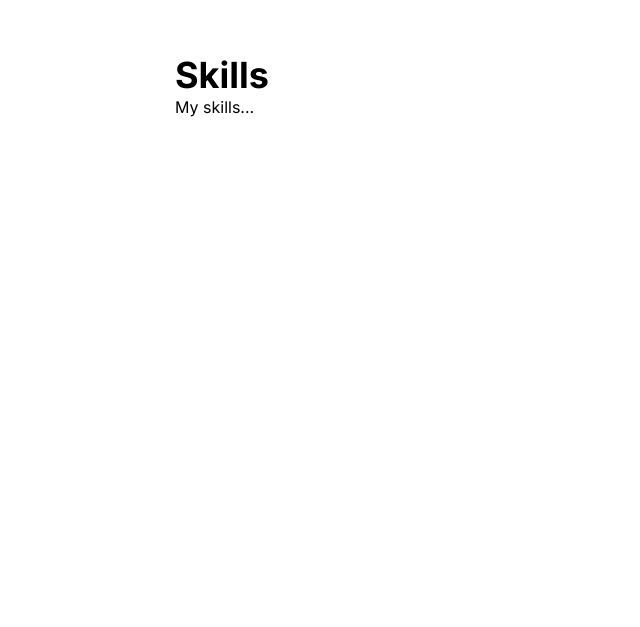
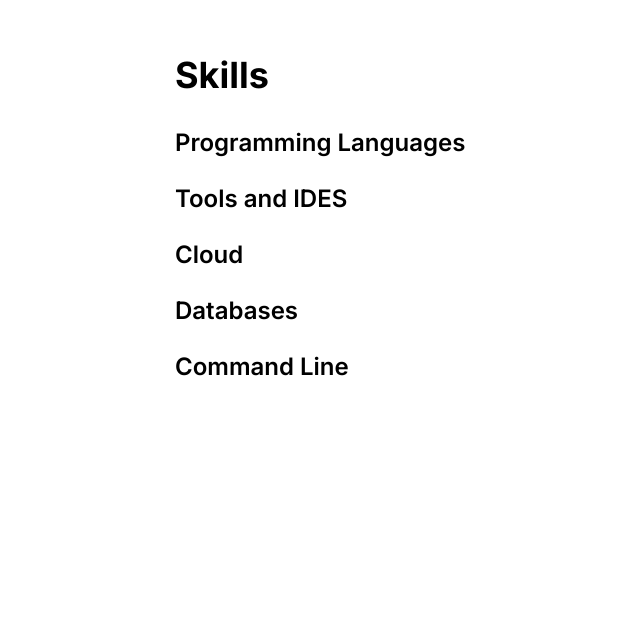
Before and after one commit to brockmcwhirter/portfolio, a Next.js app: page / in a window 1280 px wide. Shown: the part 3033-3660 px from the top of the page, without its empty margins (113-753 px from the left). Built offline with nearby package versions, Linux system fonts and the light colour scheme.

Commit message:
Skills section

```diff
--- /dev/null
+++ b/app/components/Skills.tsx
@@ -0,0 +1,74 @@
+// Skills.tsx
+'use client';
+
+import React, { useState } from 'react';
+import { motion } from 'framer-motion';
+
+// skillsData.ts
+export const skillsData = [
+  {
+    category: 'Programming Languages',
+    skills: ['C# (.NET framework, WPF)', 'C', 'C++', 'React', 'Next', 'TypeScript', 'JavaScript', 'Java (Spring framework)', 'MATLAB', 'Python (Tensorflow, PyTorch)'],
+  },
+  {
+    category: 'Tools and IDES',
+    skills: ['Apollo GraphQL', 'Cmake', 'VSCode', 'Visual Studio', 'PyCharm', 'Postman', 'Insomnia'],
+  },
+  {
+    category: 'Cloud',
+    skills: ['AWS'],
+  },
+  {
+    category: 'Databases',
+    skills: ['MS SQL Server', 'MySQL', 'PostgreSQL'],
+  },
+  {
+    category: 'Command Line',
+    skills: ['PowerShell', 'Bash', 'WSL (Windows Subsystem for Linux)'],
+  },
+];
+
+
+
+const Skills: React.FC = () => {
+  const [expandedCategory, setExpandedCategory] = useState<string | null>(null);
+
+  const toggleCategory = (category: string) => {
+    setExpandedCategory(expandedCategory === category ? null : category);
+  };
+
+  return (
+    <section id="skills" className="min-h-screen bg-primary dark:bg-dark-background dark:text-light-text p-8 pt-24">
+      <h2 className="text-4xl font-bold mb-8">Skills</h2>
+      <div className="space-y-4">
+        {skillsData.map((item, index) => (
+          <div key={index}>
+            <button
+              onClick={() => toggleCategory(item.category)}
+              className="text-2xl font-semibold w-full text-left focus:outline-none focus:ring-2 focus:ring-secondary"
+              aria-expanded={expandedCategory === item.category}
+              aria-controls={`skills-${index}`}
+            >
+              {item.category}
+            </button>
+            <motion.ul
+              initial={false}
+              animate={{ height: expandedCategory === item.category ? 'auto' : 0 }}
+              className="overflow-hidden list-disc list-inside ml-6 mt-2"
+              id={`skills-${index}`}
+              aria-hidden={expandedCategory !== item.category}
+            >
+              {item.skills.map((skill, i) => (
+                <li key={i} className="text-lg">
+                  {skill}
+                </li>
+              ))}
+            </motion.ul>
+          </div>
+        ))}
+      </div>
+    </section>
+  );
+};
+
+export default Skills;
--- a/app/page.tsx
+++ b/app/page.tsx
@@ -5,6 +5,7 @@ import Sidebar from './components/Sidebar';
 import About from './components/About';
 import Education from './components/Education';
 import Experience from './components/Experience';
+import Skills from './components/Skills';
 import Footer from './components/Footer';
 import { useTheme } from 'next-themes';
 
@@ -24,10 +25,7 @@ const Home: React.FC = () => {
         <About darkMode={theme === 'dark'} />
         <Experience darkMode={theme === 'dark'} />
         <Education darkMode={theme === 'dark'} />
-        <section id="skills" className="min-h-screen bg-primary dark:bg-dark-background dark:text-light-text p-8 pt-24">
-          <h2 className="text-4xl font-bold">Skills</h2>
-          <p className="text-text dark:text-gray-400">My skills...</p>
-        </section>
+        <Skills />
         <section id="projects" className="min-h-screen bg-background dark:bg-dark-background dark:text-light-text p-8 pt-24 pb-16">
           <h2 className="text-4xl font-bold">Projects</h2>
           <p>My projects...</p>
--- a/package.json
+++ b/package.json
@@ -9,6 +9,7 @@
     "lint": "next lint"
   },
   "dependencies": {
+    "framer-motion": "^11.3.28",
     "next": "14.2.5",
     "next-themes": "^0.3.0",
     "react": "^18",
```
Also changed, not shown: 1 other file (tests, documents, lock files or other folders).
